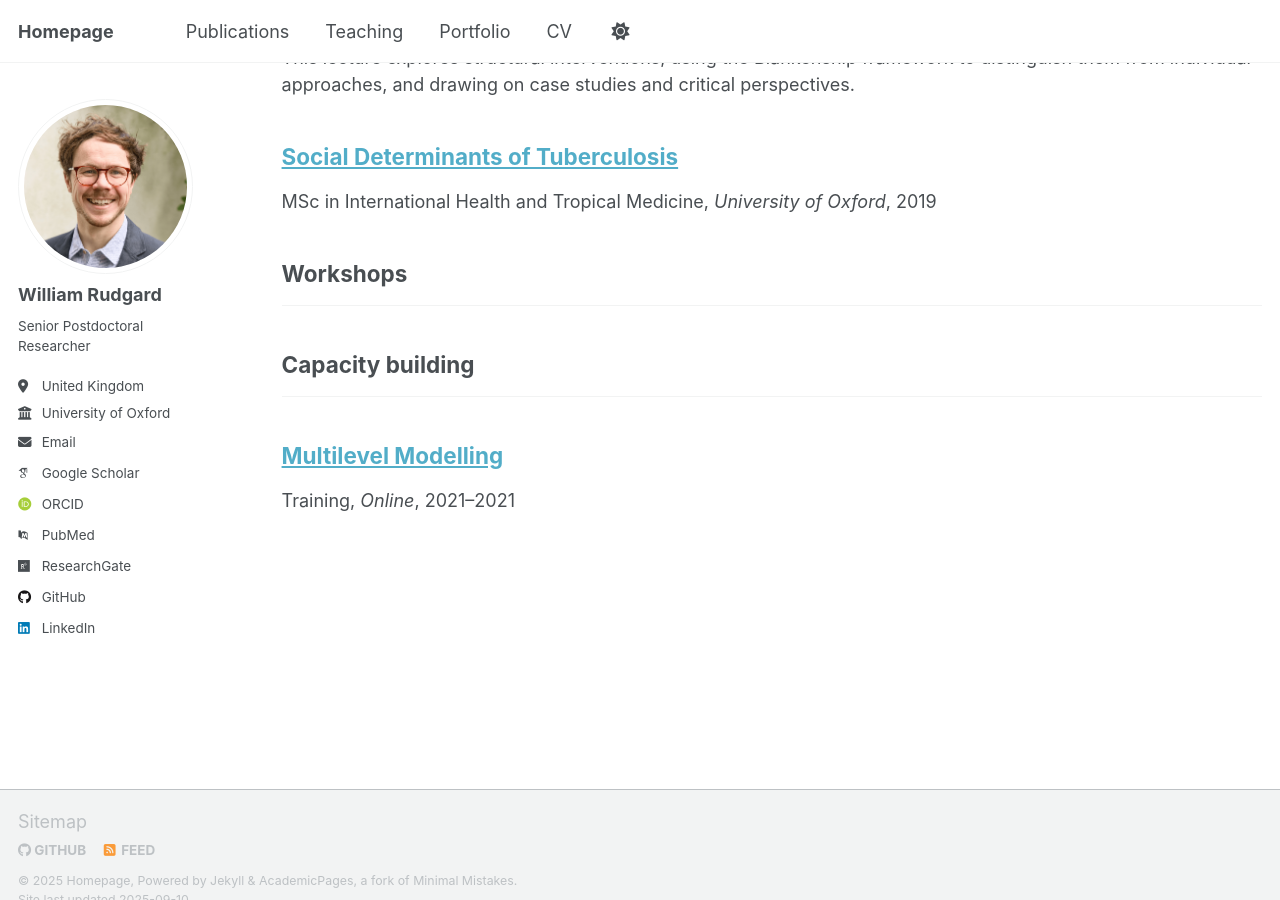
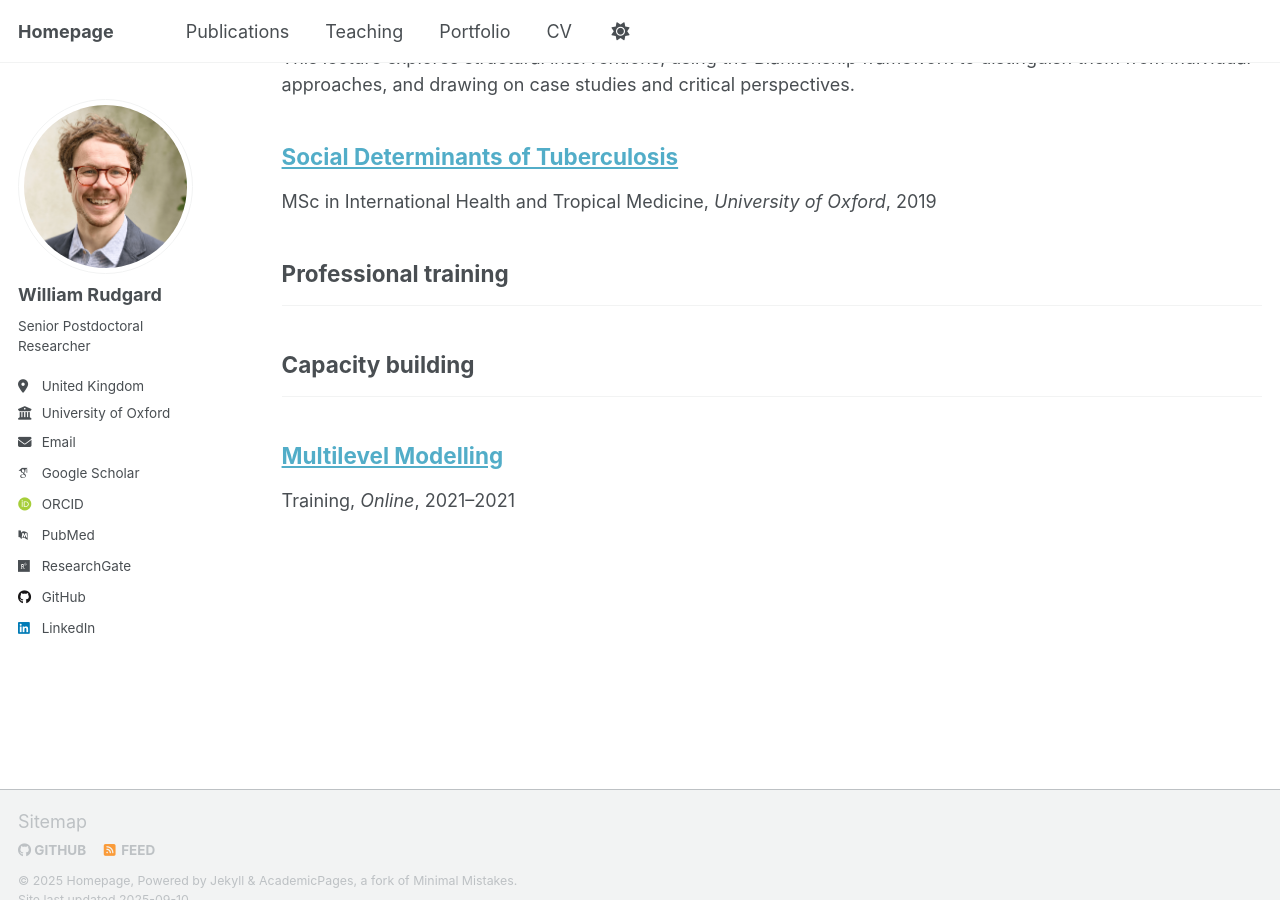
Before and after one commit to WilliamRudgard/williamrudgard.github.io, a Jekyll site: the page built from _pages/teaching.html, in a window 1280 px wide and 900 px high, scrolled down 509 px. Built offline with Jekyll 4.4.1, drawn with Linux system fonts in a browser that asks for light colours; some web fonts are replaced; a script that is not in the unit is left out; part of the change alters nothing that is shown.

Commit message:
Update teaching.html

```diff
--- a/_pages/teaching.html
+++ b/_pages/teaching.html
@@ -8,7 +8,7 @@ author_profile: true
 {% include base_path %}
 
 {% assign sorted_teaching = site.teaching | sort: "start_date" | reverse %}
-{% assign ordered_categories = "Lectures,Workshops,Capacity building" | split: "," %}
+{% assign ordered_categories = "Lectures,Professional training,Capacity building" | split: "," %}
 
 {% for cat in ordered_categories %}
   <h2>{{ cat }}</h2>
```
